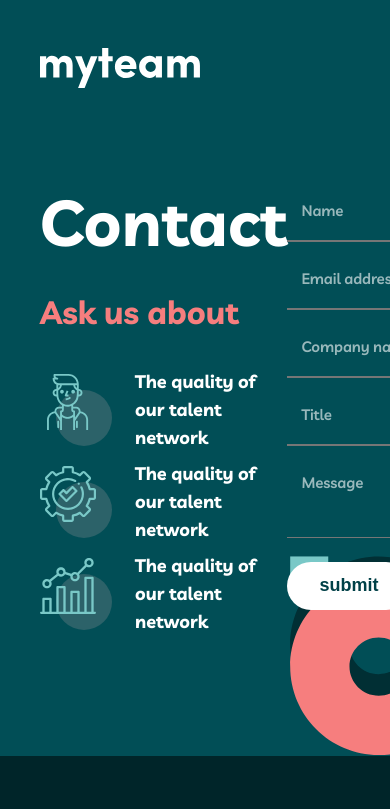
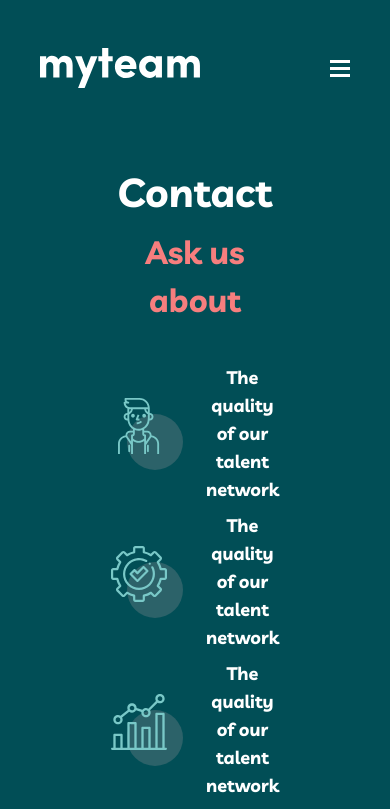
Before and after one commit to Ulugbek-source/MyTeam, a plain HTML site: page contact.html in a window 390 px wide. Shown: the top 809 px of the page. Drawn offline with Linux system fonts and the light colour scheme.

Commit message:
update contact

```diff
--- a/contact.html
+++ b/contact.html
@@ -23,6 +23,9 @@
 					</ul>
 				</div>
 				<a href="#" class="header-contact-link">contact us</a>
+				<button class="contact-menu-btn">
+					<img src="./images/menu-btn.svg" alt="menu btn image" />
+				</button>
 			</div>
 		</header>
 		<main class="site-main">
--- a/css/style.css
+++ b/css/style.css
@@ -621,6 +621,11 @@ body {
 	flex-direction: column;
 	gap: 8px;
 }
+.contact-menu-btn {
+	background-color: transparent;
+	border: none;
+	display: none;
+}
 .contact-item {
 	display: flex;
 	align-items: center;
@@ -683,3 +688,40 @@ body {
 	border: none;
 	cursor: pointer;
 }
+/* Contact tablet start */
+@media (max-width: 768px) {
+	.contact-hero {
+		flex-direction: column;
+		gap: 64px;
+	}
+	.contact-hero-content-wrapper {
+		text-align: center;
+		padding: 0 86px 0 86px;
+	}
+	.contact-form {
+		padding: 0 20px 0 20px;
+	}
+	.contact-hero-section {
+		padding-bottom: 113px;
+	}
+}
+/* Contact tablet end */
+/* Contact mobile start */
+@media (max-width: 583px) {
+	.contact-menu-btn {
+		display: block;
+	}
+	.contact-hero-content-wrapper > h2 {
+		margin-bottom: 16px;
+		font-family: 'Livvic';
+		font-weight: 700;
+		font-size: 40px;
+		line-height: 40px;
+		letter-spacing: 0px;
+		text-align: center;
+	}
+	.contact-hero-content-wrapper > p {
+		margin-bottom: 40px;
+	}
+}
+/* Contact mobile end */
```
